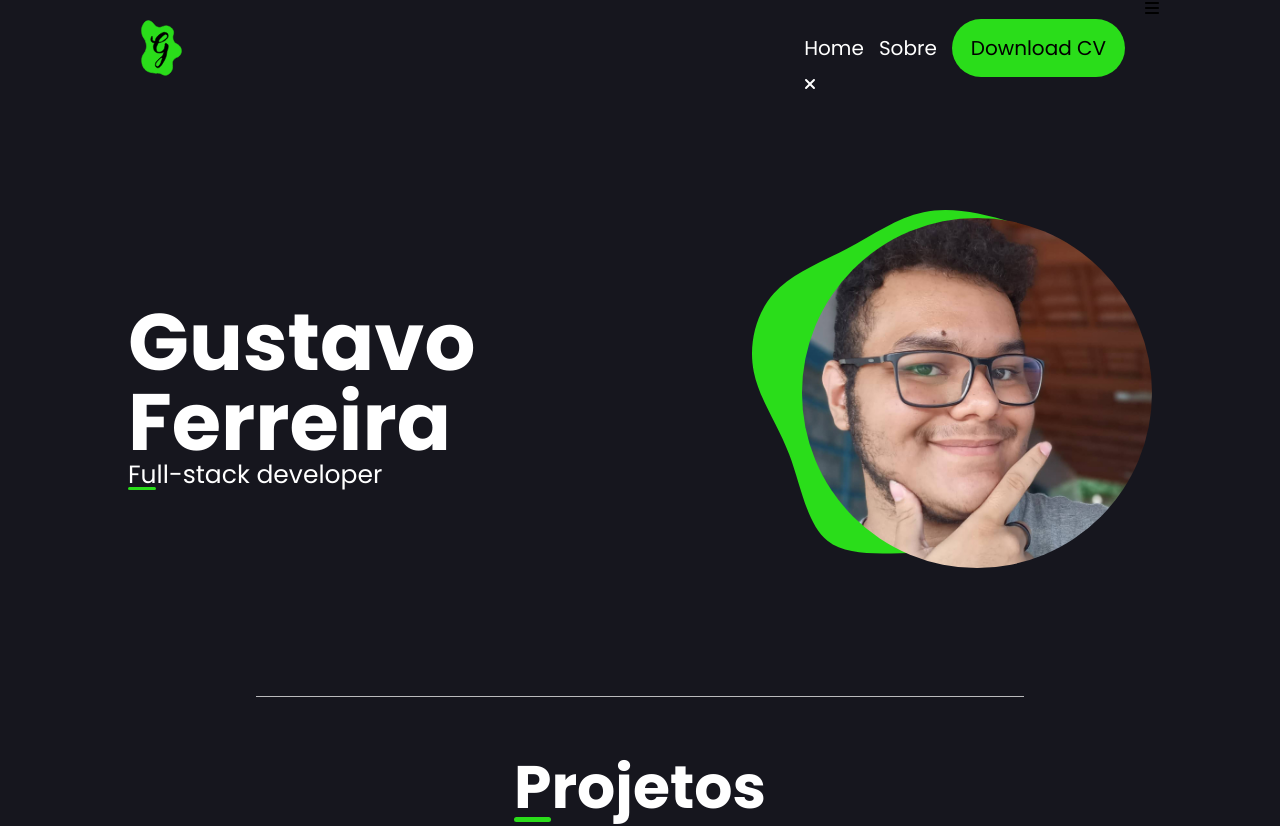
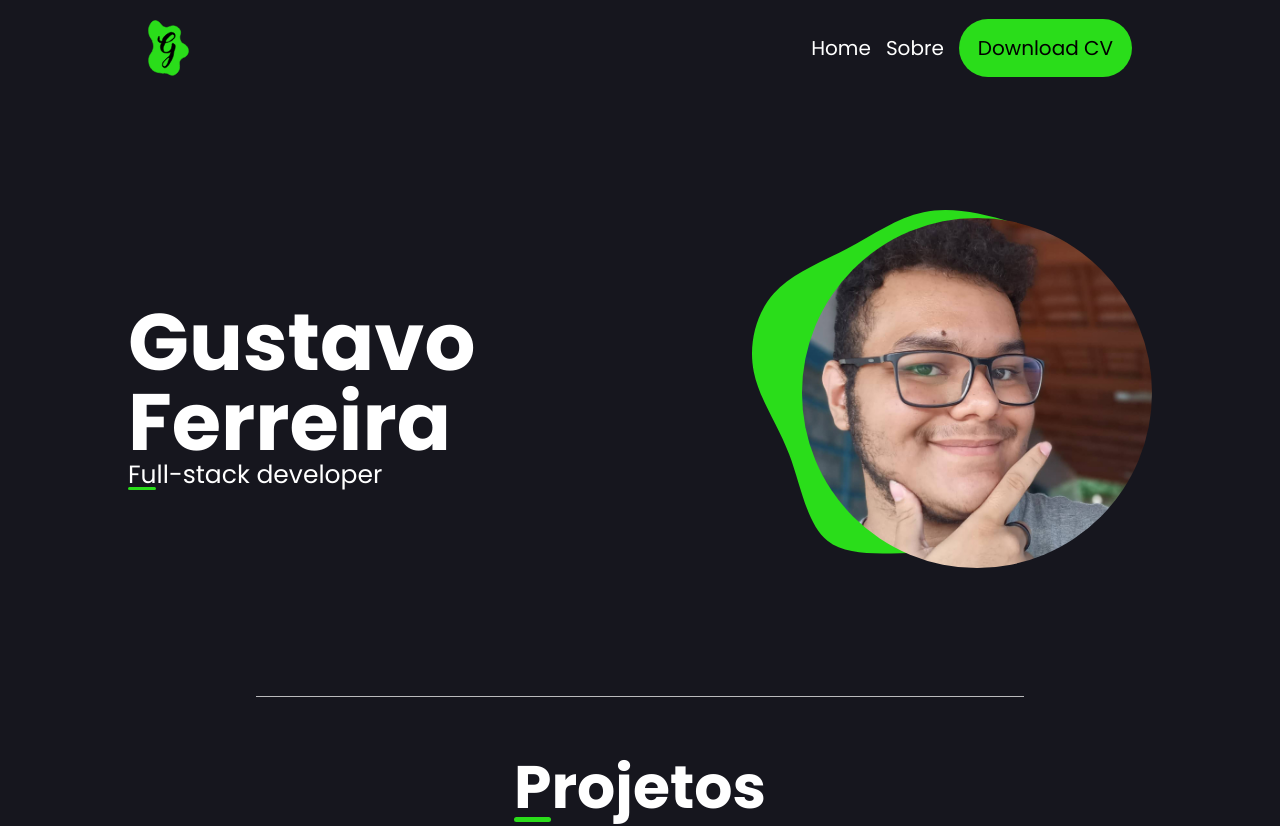
Before and after one commit to Gusta-snt/portfolio-v2, a React (Vite) app: page / in a window 1280 px wide. Shown: the top 826 px of the page. Built offline with nearby package versions, Linux system fonts and the light colour scheme; no server answers.

Commit message:
Fix buttons bug

```diff
--- a/src/components/Header/index.jsx
+++ b/src/components/Header/index.jsx
@@ -30,7 +30,7 @@ function Header(){
 				    	<li><button lang="en">Download CV</button></li>
 				    </ul>
 				    <label htmlFor="active" className="close-btn">
-				    	<img src={CloseIcon} alt="Abrir menu"/>
+				    	<img src={CloseIcon} alt="Fechar menu"/>
 				    </label>
 				</nav>
 			</div>
--- a/src/components/Header/responsivity.css
+++ b/src/components/Header/responsivity.css
@@ -1,5 +1,6 @@
 @media only screen and (max-width: 800px) {
 	.close-btn {
+	    display: flex;
 	    position: absolute;
 	    top: 20px;
 	    right: 30px;
--- a/src/components/Header/style.css
+++ b/src/components/Header/style.css
@@ -74,6 +74,6 @@ button:hover {
     border-radius: 0px;
 }
 
-#active {
+#active, .close-btn, .menu-btn {
     display: none;
 }
```
Lines whose indentation alone changed are shown as unchanged.
